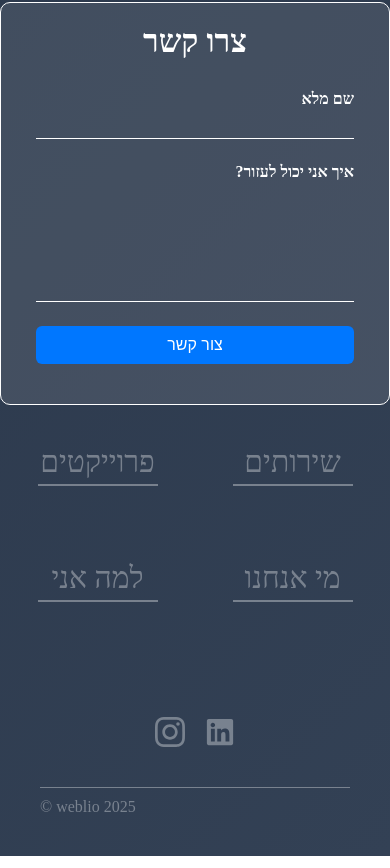
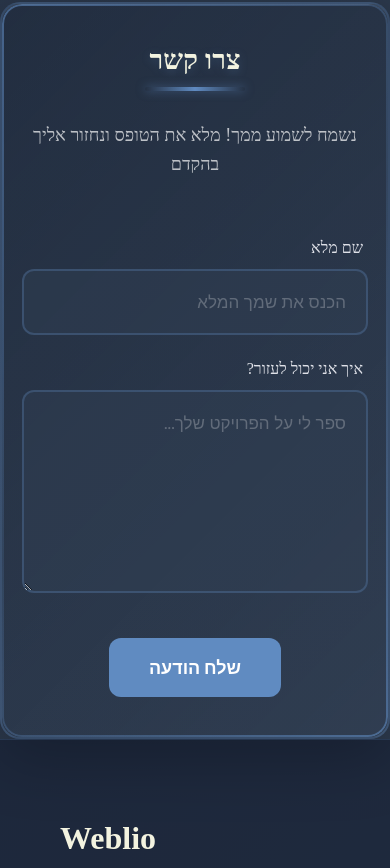
Before and after one commit to Omerf130/weblio, a React (Vite) app: page / in a window 390 px wide. Shown: the part 6696-7564 px from the top of the page. Built offline with nearby package versions, Linux system fonts and the light colour scheme.

Commit message:
css changes

```diff
--- a/src/components/contact/Contacts.scss
+++ b/src/components/contact/Contacts.scss
@@ -1,79 +1,212 @@
 @use "../../assets/styles/variables" as *;
 
 .contact {
-  width: 80%;
-  margin: 0 auto; // ✅ flex-safe centering
-  border: 1px solid #fff;
-  border-radius: 10px;
-  background-color: #ffffff1a;
-  display: flex;
-  flex-direction: column;
-  align-items: center;
-  gap: $gap-medium;
-  padding: $padding-card;
+  width: 90%;
+  max-width: 1000px;
+  margin: 0 auto;
+  padding: 80px 60px;
   direction: rtl;
+  position: relative;
+  border: 2px solid rgba(96, 139, 193, 0.3);
+  border-radius: 20px;
+  background: linear-gradient(135deg, rgba(30, 41, 59, 0.6), rgba(51, 65, 85, 0.4));
+  box-shadow:
+    0 20px 60px rgba(0, 0, 0, 0.3),
+    inset 0 1px 0 rgba(255, 255, 255, 0.1);
+
+  &::before {
+    content: "";
+    position: absolute;
+    inset: 0;
+    border-radius: 20px;
+    padding: 2px;
+    background: linear-gradient(135deg, $third-color, rgba(96, 139, 193, 0.3), $third-color);
+    -webkit-mask: linear-gradient(#fff 0 0) content-box, linear-gradient(#fff 0 0);
+    mask: linear-gradient(#fff 0 0) content-box, linear-gradient(#fff 0 0);
+    -webkit-mask-composite: xor;
+    mask-composite: exclude;
+    opacity: 0.6;
+    pointer-events: none;
+  }
+
+  h1 {
+    text-align: center;
+    font-size: 48px;
+    font-weight: $weight-bold;
+    margin-bottom: 15px;
+    color: $primary-color;
+    position: relative;
+    display: inline-block;
+    width: 100%;
+    text-shadow: 0 2px 10px rgba(96, 139, 193, 0.3);
+
+    &::after {
+      content: "";
+      position: absolute;
+      bottom: -15px;
+      right: 50%;
+      transform: translateX(50%);
+      width: 100px;
+      height: 4px;
+      background: linear-gradient(90deg, transparent, $third-color, transparent);
+      border-radius: 2px;
+      box-shadow: 0 0 10px rgba(96, 139, 193, 0.5);
+    }
+  }
+
+  & > p {
+    text-align: center;
+    font-size: 18px;
+    color: rgba(255, 255, 255, 0.7);
+    margin: 30px auto 0;
+    max-width: 600px;
+    line-height: 1.6;
+  }
 
   .contact-form {
-    width: 60%;
-    margin: 0 auto;
+    width: 100%;
+    max-width: 700px;
+    margin: 60px auto 0;
     display: flex;
     flex-direction: column;
-    gap: 1.5rem;
-    padding: 20px;
+    gap: 30px;
 
     label {
       display: flex;
       flex-direction: column;
-      font-weight: bold;
-      font-size: 16px;
+      gap: 12px;
+      position: relative;
+
+      span {
+        font-size: 18px;
+        font-weight: $weight-normal;
+        color: $secondary-color;
+        padding-right: 5px;
+      }
 
       input,
       textarea {
         width: 100%;
-        padding: 6px;
-        font-size: 16px;
-        background-color: transparent;
-        border: none;
-        border-bottom: 1px solid #fff;
+        padding: 18px 20px;
+        font-size: 17px;
+        font-family: $font-family-base;
+        background: rgba(51, 65, 85, 0.4);
+        border: 2px solid rgba(96, 139, 193, 0.3);
+        border-radius: 12px;
         direction: rtl;
+        color: $primary-color;
+        transition: all 0.4s cubic-bezier(0.4, 0, 0.2, 1);
+
+        &::placeholder {
+          color: rgba(255, 255, 255, 0.25);
+        }
 
         &:focus {
-          border-color: #ffffff73;
           outline: none;
+          border-color: $third-color;
+          background: rgba(51, 65, 85, 0.6);
+          transform: translateY(-2px);
+          box-shadow:
+            0 8px 20px rgba(96, 139, 193, 0.15),
+            0 0 0 4px rgba(96, 139, 193, 0.1);
+        }
+
+        &:hover:not(:focus) {
+          border-color: rgba(96, 139, 193, 0.5);
         }
       }
 
       textarea {
-        resize: none;
+        resize: vertical;
+        min-height: 160px;
+        line-height: 1.6;
       }
     }
 
     button {
-      padding: 10px;
-      font-size: 16px;
-      background-color: #0077ff;
+      align-self: center;
+      padding: 18px 60px;
+      font-size: 20px;
+      font-weight: $weight-bold;
+      font-family: $font-family-base;
+      background: $third-color;
       color: white;
       border: none;
-      border-radius: 6px;
+      border-radius: 12px;
       cursor: pointer;
-      transition: background-color 0.3s ease;
+      transition: all 0.3s ease;
+      margin-top: 20px;
+      position: relative;
+      overflow: hidden;
+
+      &::before {
+        content: "";
+        position: absolute;
+        top: 50%;
+        left: 50%;
+        width: 0;
+        height: 0;
+        border-radius: 50%;
+        background: rgba(255, 255, 255, 0.2);
+        transform: translate(-50%, -50%);
+        transition: width 0.6s, height 0.6s;
+      }
 
       &:hover {
-        background-color: #005fcc;
+        transform: translateY(-3px);
+        box-shadow: 0 10px 30px rgba(96, 139, 193, 0.4);
+
+        &::before {
+          width: 300px;
+          height: 300px;
+        }
+      }
+
+      &:active {
+        transform: translateY(-1px);
       }
     }
   }
 }
 
 /* ===== MOBILE FIX ===== */
+@media (max-width: 768px) {
+  .contact {
+    width: 95%;
+    padding: 60px 30px;
+
+    h1 {
+      font-size: 36px;
+    }
+
+    .contact-form {
+      gap: 25px;
+
+      label span {
+        font-size: 16px;
+      }
+
+      input,
+      textarea {
+        padding: 15px 18px;
+        font-size: 16px;
+      }
+
+      button {
+        padding: 16px 40px;
+        font-size: 18px;
+      }
+    }
+  }
+}
+
 @media (max-width: 430px) {
   .contact {
     width: 100%;
-    margin-inline: auto; // ✅ iOS-safe horizontal centering
-  }
+    padding: 40px 20px;
 
-  .contact-form {
-    width: 100% !important;
-    padding: 0;
+    h1 {
+      font-size: 28px;
+    }
   }
 }
--- a/src/components/contact/Contacts.tsx
+++ b/src/components/contact/Contacts.tsx
@@ -39,31 +39,34 @@ const Contacts = () => {
       <h1 ref={ref} className={isInView ? "slide-top" : ""}>
         {TITLE}
       </h1>
+      <p>נשמח לשמוע ממך! מלא את הטופס ונחזור אליך בהקדם</p>
 
       <form onSubmit={handleSubmit} className="contact-form">
         <label>
-          שם מלא
+          <span>שם מלא</span>
           <input
             type="text"
             name="name"
             value={form.name}
             onChange={handleChange}
+            placeholder="הכנס את שמך המלא"
             required
           />
         </label>
 
         <label>
-          איך אני יכול לעזור?
+          <span>איך אני יכול לעזור?</span>
           <textarea
             name="message"
             rows={6}
             value={form.message}
             onChange={handleChange}
+            placeholder="ספר לי על הפרויקט שלך..."
             required
           />
         </label>
 
-        <button type="submit">צור קשר</button>
+        <button type="submit">שלח הודעה</button>
       </form>
     </div>
   );
--- a/src/components/footer/Footer.scss
+++ b/src/components/footer/Footer.scss
@@ -1,92 +1,146 @@
 @use "../../assets/styles/variables" as *;
 
 .footer {
-  display: flex;
-  flex-direction: column;
-  justify-content: center;
-  align-items: center;
-  padding: $padding-main;
-  gap: 40px;
-  * {
-    color: rgba(255, 255, 255, 0.35);
+  display: grid;
+  grid-template-columns: 1fr;
+  gap: 60px;
+  padding: 80px 60px 50px;
+  position: relative;
+  background: rgba(15, 23, 42, 0.5);
+  border-top: 1px solid rgba(96, 139, 193, 0.2);
+
+  @media (min-width: 768px) {
+    grid-template-columns: 1fr 1fr;
+    gap: 80px;
   }
-  & > div {
-    width: 100%;
+
+  @media (min-width: 1200px) {
+    grid-template-columns: 2fr 1fr 1fr;
   }
-  .footer-links {
-    display: grid;
-    gap: 75px;
-    justify-content: center;
-    font-size: 30px;
 
-    // Default: mobile first (up to 640px) — 3 rows, 2 columns
-    grid-template-columns: repeat(2, auto);
-    grid-template-rows: repeat(3, auto);
+  .footer-section {
+    display: flex;
+    flex-direction: column;
+    gap: 25px;
 
-    // 640px and up: 2 rows, 3 columns
-    @media (min-width: 640px) {
-      grid-template-columns: repeat(3, auto);
-      grid-template-rows: repeat(2, auto);
-      gap: 50px;
+    &.footer-brand {
+      grid-column: 1 / -1;
+
+      @media (min-width: 1200px) {
+        grid-column: 1 / 2;
+      }
+
+      h2 {
+        font-size: 32px;
+        font-weight: $weight-bold;
+        color: $primary-color;
+        margin: 0 0 10px 0;
+      }
+
+      p {
+        font-size: 16px;
+        line-height: 1.8;
+        color: rgba(255, 255, 255, 0.6);
+        max-width: 400px;
+      }
     }
 
-    // 1200px and up: 1 row, 6 columns
-    @media (min-width: 1200px) {
-      grid-template-columns: repeat(6, auto);
-      grid-template-rows: 1fr;
-      gap: 85px;
+    h3 {
+      font-size: 20px;
+      font-weight: $weight-bold;
+      color: $third-color;
+      margin: 0 0 15px 0;
+      text-transform: uppercase;
+      letter-spacing: 1px;
     }
+  }
+
+  .footer-links {
+    display: flex;
+    flex-direction: column;
+    gap: 15px;
 
     .link-wrapper {
       text-decoration: none;
-      display: flex;
-      flex-direction: column;
-      justify-content: center;
-      align-items: center;
-      gap: 5px;
+      font-size: 16px;
+      color: rgba(255, 255, 255, 0.5);
+      transition: all 0.3s ease;
+      padding: 8px 0;
+      position: relative;
+      width: fit-content;
 
-      .underline {
-        position: relative;
-        height: 2px;
-        width: 120px;
-        background-color: rgba(255, 255, 255, 0.35);
-        overflow: hidden;
+      &::before {
+        content: "→";
+        position: absolute;
+        right: -25px;
+        opacity: 0;
+        transition: all 0.3s ease;
+        color: $third-color;
+      }
 
-        &::after {
-          content: "";
-          position: absolute;
-          top: 0;
-          left: 0;
-          height: 100%;
-          width: 0%;
-          background-color: #fff;
-          transition: width 1.2s ease;
+      &:hover {
+        color: $primary-color;
+        padding-right: 30px;
+
+        &::before {
+          opacity: 1;
+          right: 0;
         }
       }
 
-      &:hover .underline::after {
-        width: 100%;
+      .underline {
+        display: none;
       }
     }
   }
+
   .footer-media {
     display: flex;
-    align-self: center;
-    justify-content: center;
     gap: 20px;
-    font-size: 30px;
-    cursor: pointer;
+    flex-wrap: wrap;
+
     .media {
+      width: 50px;
+      height: 50px;
+      display: flex;
+      align-items: center;
+      justify-content: center;
+      cursor: pointer;
+      background: rgba(96, 139, 193, 0.1);
+      border: 2px solid rgba(96, 139, 193, 0.3);
+      border-radius: 10px;
+      transition: all 0.4s ease;
+      font-size: 24px;
+
       path {
+        color: rgba(255, 255, 255, 0.5);
         transition: color 0.3s ease;
-        &:hover {
-          color: #fff;
+      }
+
+      &:hover {
+        background: $third-color;
+        border-color: $third-color;
+        transform: translateY(-5px) rotate(5deg);
+        box-shadow: 0 10px 25px rgba(96, 139, 193, 0.3);
+
+        path {
+          color: white;
         }
       }
     }
   }
+
   .footer-copyrights {
-    border-top: 1px solid rgba(255, 255, 255, 0.35);
-    padding-top: 10px;
+    grid-column: 1 / -1;
+    text-align: center;
+    padding-top: 40px;
+    margin-top: 40px;
+    border-top: 1px solid rgba(255, 255, 255, 0.1);
+
+    p {
+      font-size: 15px;
+      color: rgba(255, 255, 255, 0.4);
+      margin: 0;
+    }
   }
 }
--- a/src/components/footer/Footer.tsx
+++ b/src/components/footer/Footer.tsx
@@ -16,17 +16,31 @@ const Footer = () => {
   const location = useLocation();
   return (
     <footer className="footer">
-      <div className="footer-links">
-        {location.pathname === "/" && links.map((link) => (
-          <FooterLinkItem key={link.href} href={link.href} text={link.text} />
-        ))}
+
+      <div className="footer-section footer-brand">
+        <h2>Weblio</h2>
+        <p>אנחנו יוצרים חוויות דיגיטליות מרשימות שמביאות את העסק שלך לשלב הבא. עם תשומת לב לפרטים ומומחיות טכנולוגית.</p>
       </div>
-      <div className="footer-media">
-        <SiInstagram className="media red" />
-        <FaLinkedin className="media red"/>
+
+      <div className="footer-section">
+        <h3>עקבו אחרינו</h3>
+        <div className="footer-media">
+          <SiInstagram className="media" />
+          <FaLinkedin className="media"/>
+        </div>
       </div>
+
+      <div className="footer-section">
+        <h3>קישורים מהירים</h3>
+        <div className="footer-links">
+          {location.pathname === "/" && links.map((link) => (
+            <FooterLinkItem key={link.href} href={link.href} text={link.text} />
+          ))}
+        </div>
+      </div>
+
       <div className="footer-copyrights">
-        <p>© weblio 2025</p>
+        <p>© 2025 Weblio. כל הזכויות שמורות.</p>
       </div>
     </footer>
   );
```
